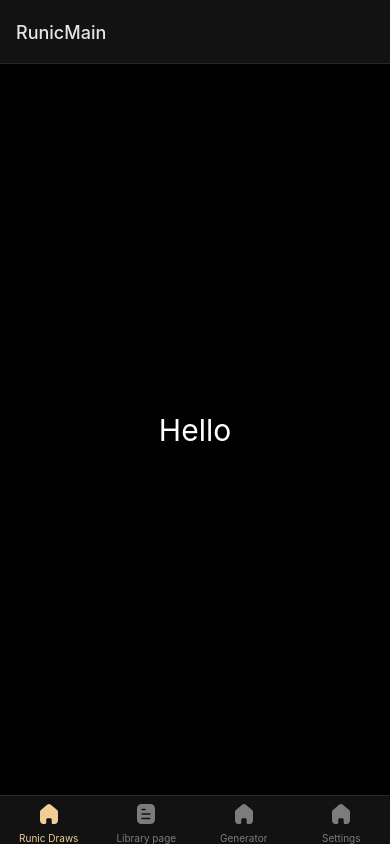
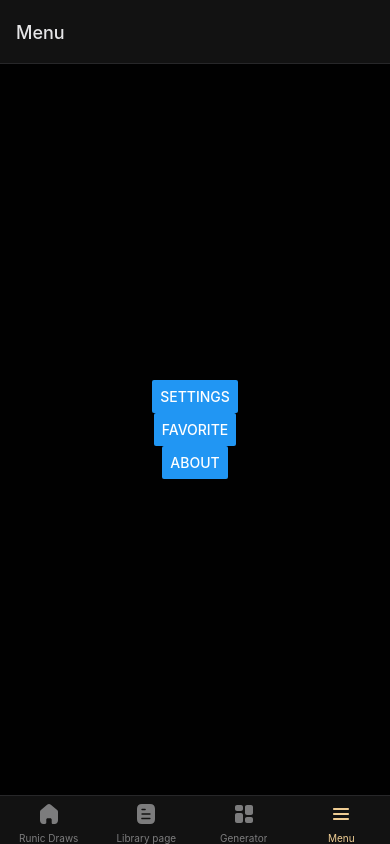
Before and after one commit to runar-app/astra, a React Native app: screen /Menu in a window 390 px wide. Built offline with nearby package versions, Linux system fonts and the light colour scheme.

Commit message:
Icons for menu,Generator,
Pages for menu

```diff
--- a/App.tsx
+++ b/App.tsx
@@ -2,13 +2,15 @@ import * as React from "react";
 import { NavigationContainer } from "@react-navigation/native";
 import { createBottomTabNavigator } from "@react-navigation/bottom-tabs";
 import { RunicDrawsStackScreen } from "./views/RunicDraws";
-import { SettingsStackScreen } from "./views/Settings";
+import { MenuStackScreen } from "./views/Menu";
 import { LibraryStackScreen } from "./views/Library";
 import { GeneratorStackScreen } from "./views/Generator";
 import HomeIcon from "./icons/HomeIcon";
 import LibraryIcon from "./icons/LibraryIcon";
 import { useColorScheme } from "react-native";
 import { RunarTheme } from "./commonStyle";
+import GridIcon from "./icons/GridIcon";
+import MenuIcon from "./icons/MenuIcon";
 
 const Tab = createBottomTabNavigator();
 
@@ -38,15 +40,15 @@ export default function App() {
           component={GeneratorStackScreen}
           options={{
             tabBarLabel: "Generator",
-            tabBarIcon: ({ color, size }) => <HomeIcon color={color} />,
+            tabBarIcon: ({ color, size }) => <GridIcon color={color} />,
           }}
         />
         <Tab.Screen
-          name="Settings"
-          component={SettingsStackScreen}
+          name="Menu"
+          component={MenuStackScreen}
           options={{
-            tabBarLabel: "Settings",
-            tabBarIcon: ({ color, size }) => <HomeIcon color={color} />,
+            tabBarLabel: "Menu",
+            tabBarIcon: ({ color, size }) => <MenuIcon color={color} />,
           }}
         />
       </Tab.Navigator>
--- /dev/null
+++ b/icons/GridIcon.tsx
@@ -0,0 +1,13 @@
+import * as React from "react";
+import Svg, { Path } from "react-native-svg";
+
+export default function GridIcon({ color }: BaseIconProps) {
+  return (
+    <Svg width="18" height="18" viewBox="0 0 18 18" fill="none">
+      <Path
+        d="M18 16C18 17.1046 17.1046 18 16 18H12C10.8954 18 10 17.1046 10 16V14C10 12.8954 10.8954 12 12 12H16C17.1046 12 18 12.8954 18 14V16ZM8 16C8 17.1046 7.10457 18 6 18H2C0.895431 18 0 17.1046 0 16V10C0 8.89543 0.895431 8 2 8H6C7.10457 8 8 8.89543 8 10V16ZM18 8C18 9.10457 17.1046 10 16 10H12C10.8954 10 10 9.10457 10 8V2C10 0.89543 10.8954 0 12 0H16C17.1046 0 18 0.895431 18 2V8ZM8 4C8 5.10457 7.10457 6 6 6H2C0.895431 6 0 5.10457 0 4V2C0 0.89543 0.895431 0 2 0H6C7.10457 0 8 0.895431 8 2V4Z"
+        fill={color}
+      />
+    </Svg>
+  );
+}
--- /dev/null
+++ b/icons/MenuIcon.tsx
@@ -0,0 +1,13 @@
+import * as React from "react";
+import Svg, { Path } from "react-native-svg";
+
+export default function MenuIcon({ color }: BaseIconProps) {
+  return (
+    <Svg width="16" height="12" viewBox="0 0 16 12" fill="none">
+      <Path
+        d="M0 1C0 0.447715 0.447715 0 1 0H15C15.5523 0 16 0.447715 16 1C16 1.55228 15.5523 2 15 2H1C0.447715 2 0 1.55228 0 1ZM0 6C0 5.44772 0.447715 5 1 5H15C15.5523 5 16 5.44772 16 6C16 6.55228 15.5523 7 15 7H1C0.447715 7 0 6.55228 0 6ZM0 11C0 10.4477 0.447715 10 1 10H15C15.5523 10 16 10.4477 16 11C16 11.5523 15.5523 12 15 12H1C0.447715 12 0 11.5523 0 11Z"
+        fill={color}
+      />
+    </Svg>
+  );
+}
--- /dev/null
+++ b/views/Menu/index.tsx
@@ -0,0 +1,50 @@
+import * as React from "react";
+import { Button, Text, View } from "react-native";
+import { createNativeStackNavigator } from "@react-navigation/native-stack";
+
+function SettingsScreen() {
+  return (
+    <View style={{ flex: 1, justifyContent: "center", alignItems: "center" }}>
+      <Text>Hi it is Settings!</Text>
+    </View>
+  );
+}
+
+function FavoriteScreen() {
+  return (
+    <View style={{ flex: 1, justifyContent: "center", alignItems: "center" }}>
+      <Text>Hi it is Favorite!</Text>
+    </View>
+  );
+}
+
+function AboutScreen() {
+  return (
+    <View style={{ flex: 1, justifyContent: "center", alignItems: "center" }}>
+      <Text>Hi it is About!</Text>
+    </View>
+  );
+}
+
+function MenuScreen({ navigation }: any) {
+  return (
+    <View style={{ flex: 1, justifyContent: "center", alignItems: "center" }}>
+      <Button title="Settings" onPress={() => navigation.navigate("Settings")} />
+      <Button title="Favorite" onPress={() => navigation.navigate("Favorite")} />
+      <Button title="About" onPress={() => navigation.navigate("About")} />
+    </View>
+  );
+}
+
+const MenuStack = createNativeStackNavigator();
+
+export function MenuStackScreen() {
+  return (
+    <MenuStack.Navigator>
+      <MenuStack.Screen name="Menu" component={MenuScreen} />
+      <MenuStack.Screen name="Settings" component={SettingsScreen} />
+      <MenuStack.Screen name="Favorite" component={FavoriteScreen} />
+      <MenuStack.Screen name="About" component={AboutScreen} />
+    </MenuStack.Navigator>
+  );
+}
--- a/views/Settings/index.tsx
+++ /dev/null
@@ -1,31 +0,0 @@
-import * as React from "react";
-import { Button, Text, View } from "react-native";
-import { createNativeStackNavigator } from "@react-navigation/native-stack";
-
-function DetailsScreen() {
-  return (
-    <View style={{ flex: 1, justifyContent: "center", alignItems: "center" }}>
-      <Text>Details!</Text>
-    </View>
-  );
-}
-
-function SettingsScreen({ navigation }: any) {
-  return (
-    <View style={{ flex: 1, justifyContent: "center", alignItems: "center" }}>
-      <Text>Settings screen</Text>
-      <Button title="Go to Details" onPress={() => navigation.navigate("Details")} />
-    </View>
-  );
-}
-
-const SettingsStack = createNativeStackNavigator();
-
-export function SettingsStackScreen() {
-  return (
-    <SettingsStack.Navigator>
-      <SettingsStack.Screen name="SettingsMain" component={SettingsScreen} />
-      <SettingsStack.Screen name="Details" component={DetailsScreen} />
-    </SettingsStack.Navigator>
-  );
-}
```
